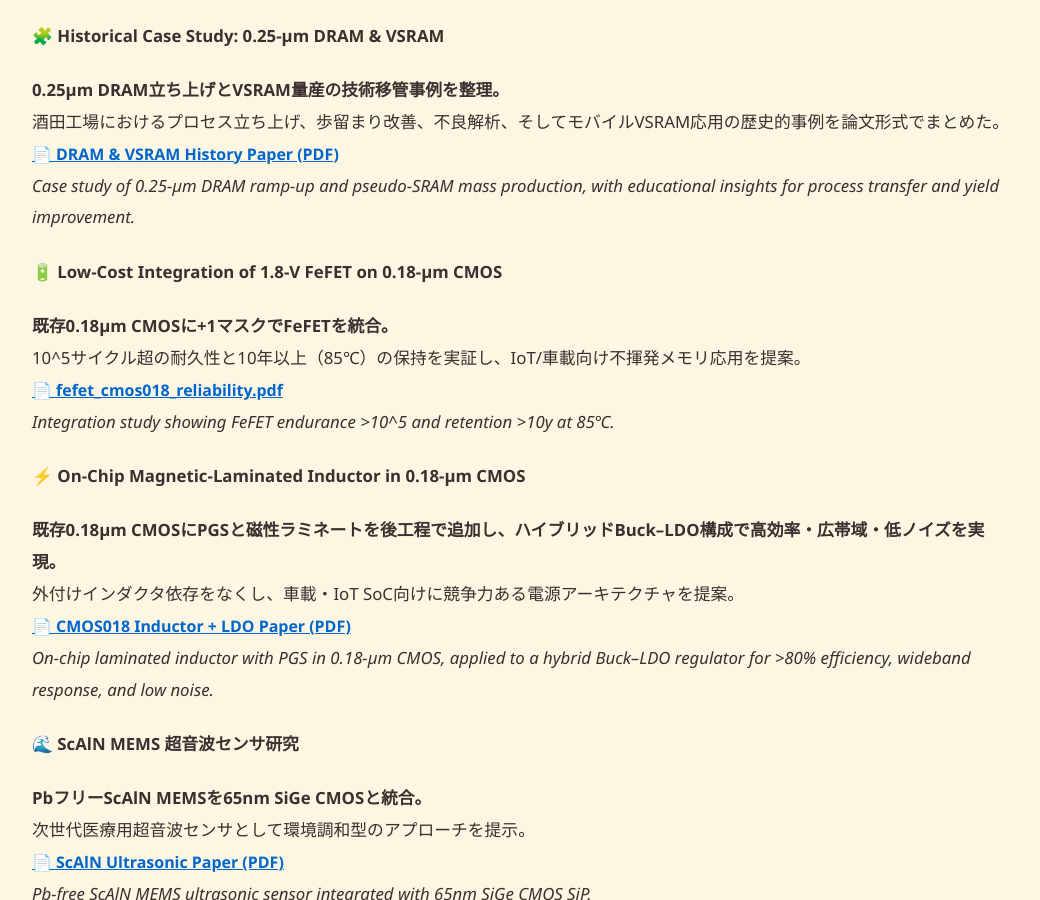
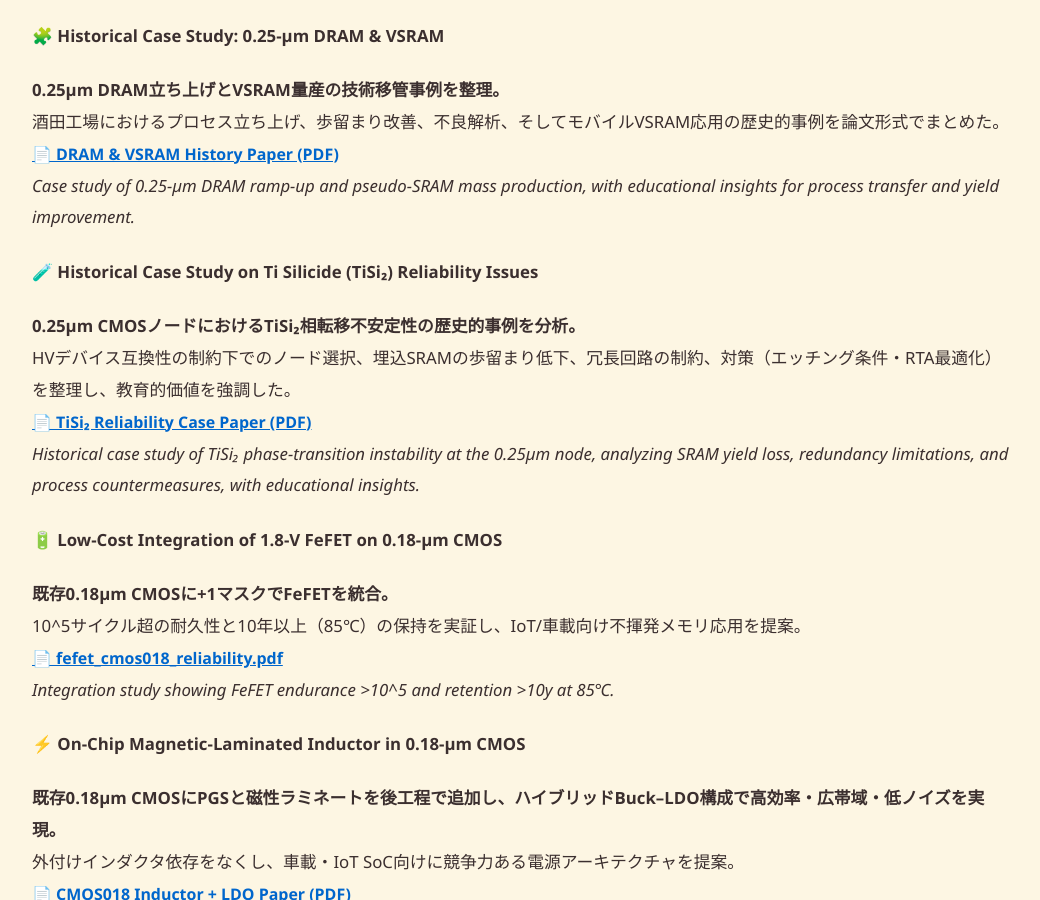
Before and after one commit to Samizo-AITL/Samizo-AITL.github.io, a Jekyll site: the page built from about/career-summary/index.md, in a window 1280 px wide and 900 px high, scrolled down 2708 px. Shown: the whole window, without its empty margins (118-1158 px from the left). Built offline with Jekyll 4.4.1, drawn with Linux system fonts in a browser that asks for light colours.

Commit message:
Update index.md

```diff
--- a/about/career-summary/index.md
+++ b/about/career-summary/index.md
@@ -98,6 +98,12 @@ description: "半導体・制御・インクジェット・教育の横断経験
 [📄 DRAM & VSRAM History Paper (PDF)](./docs/dram_vsram_history.pdf)
 *Case study of 0.25-µm DRAM ramp-up and pseudo-SRAM mass production, with educational insights for process transfer and yield improvement.*
 
+#### 🧪 Historical Case Study on Ti Silicide (TiSi₂) Reliability Issues
+**0.25µm CMOSノードにおけるTiSi₂相転移不安定性の歴史的事例を分析。**
+HVデバイス互換性の制約下でのノード選択、埋込SRAMの歩留まり低下、冗長回路の制約、対策（エッチング条件・RTA最適化）を整理し、教育的価値を強調した。
+[📄 TiSi₂ Reliability Case Paper (PDF)](./docs/tisilicide_case.pdf)
+*Historical case study of TiSi₂ phase-transition instability at the 0.25µm node, analyzing SRAM yield loss, redundancy limitations, and process countermeasures, with educational insights.*
+
 #### 🔋 Low-Cost Integration of 1.8-V FeFET on 0.18-µm CMOS
 **既存0.18µm CMOSに+1マスクでFeFETを統合。**
 10^5サイクル超の耐久性と10年以上（85℃）の保持を実証し、IoT/車載向け不揮発メモリ応用を提案。
```
